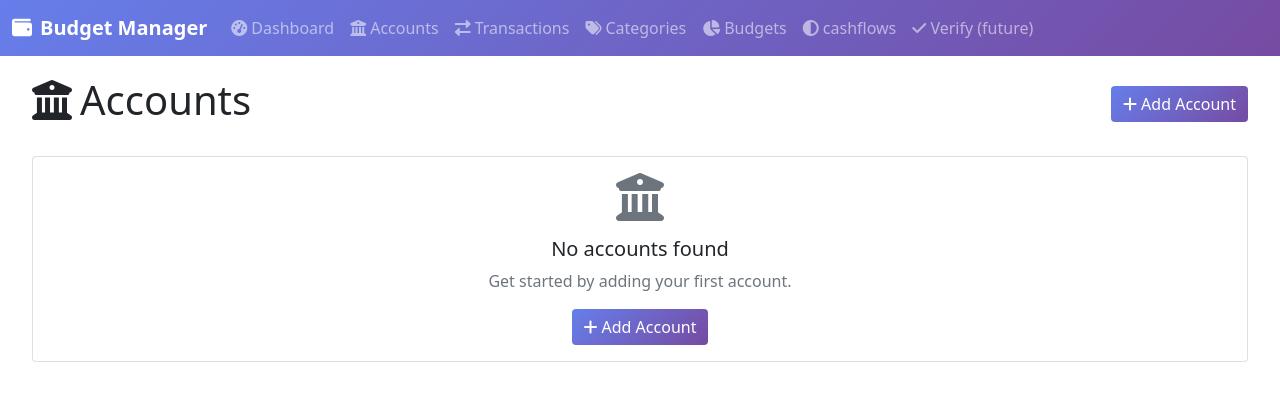
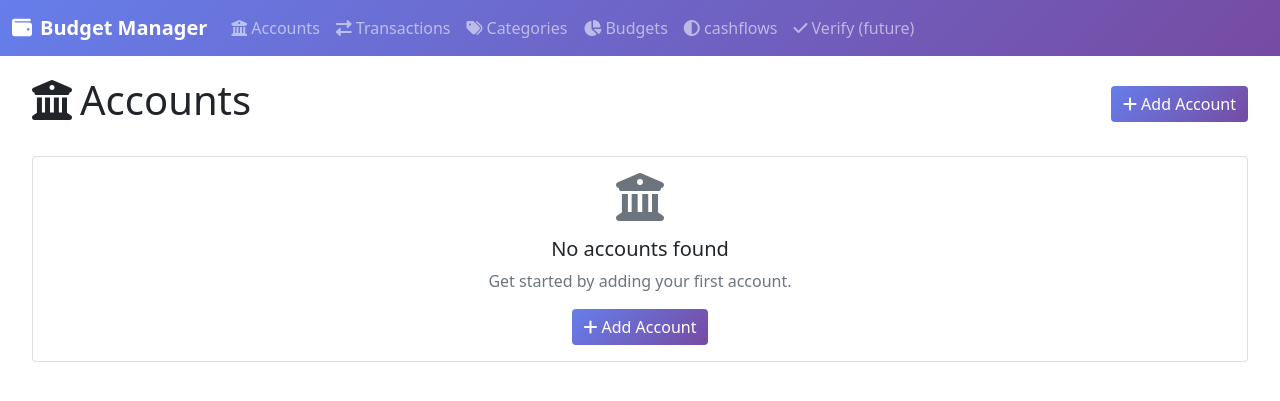
Before and after one commit to ddokupil12/personal-transaction-app, a Flask app: page /accounts in a window 1280 px wide. Shown: the top 401 px of the page. Run offline with Flask 3, Linux system fonts and the light colour scheme; data that the repository does not hold is empty; some libraries are stand-ins or nearby versions.

Commit message:
Removed Dashboard button from nav bar

```diff
--- a/templates/base.html
+++ b/templates/base.html
@@ -30,11 +30,6 @@
             </button>
             <div class="collapse navbar-collapse" id="navbarNav">
                 <ul class="navbar-nav">
-                    <li class="nav-item">
-                        <a class="nav-link" href="{{ url_for('dashboard') }}">
-                            <i class="fas fa-tachometer-alt me-1"></i>Dashboard
-                        </a>
-                    </li>
                     <li class="nav-item">
                         <a class="nav-link" href="{{ url_for('accounts') }}">
                             <i class="fas fa-university me-1"></i>Accounts
```
